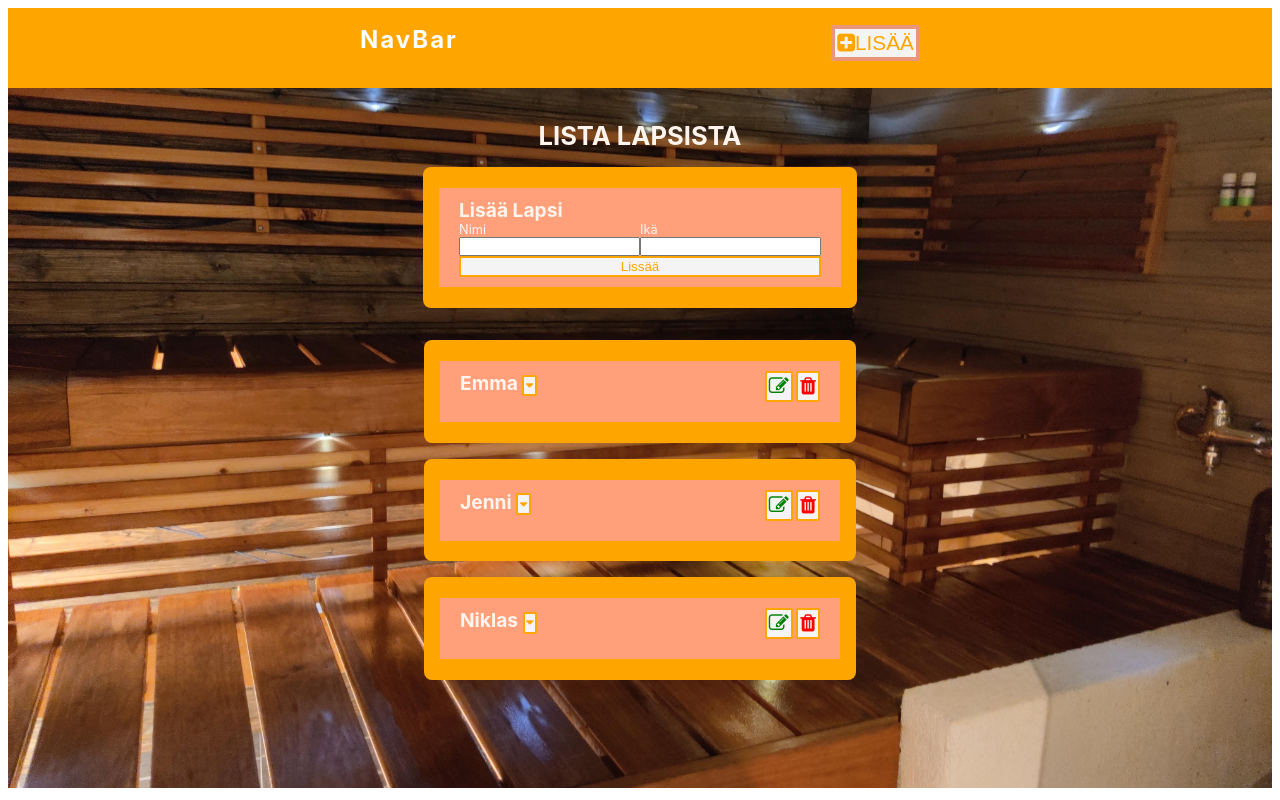
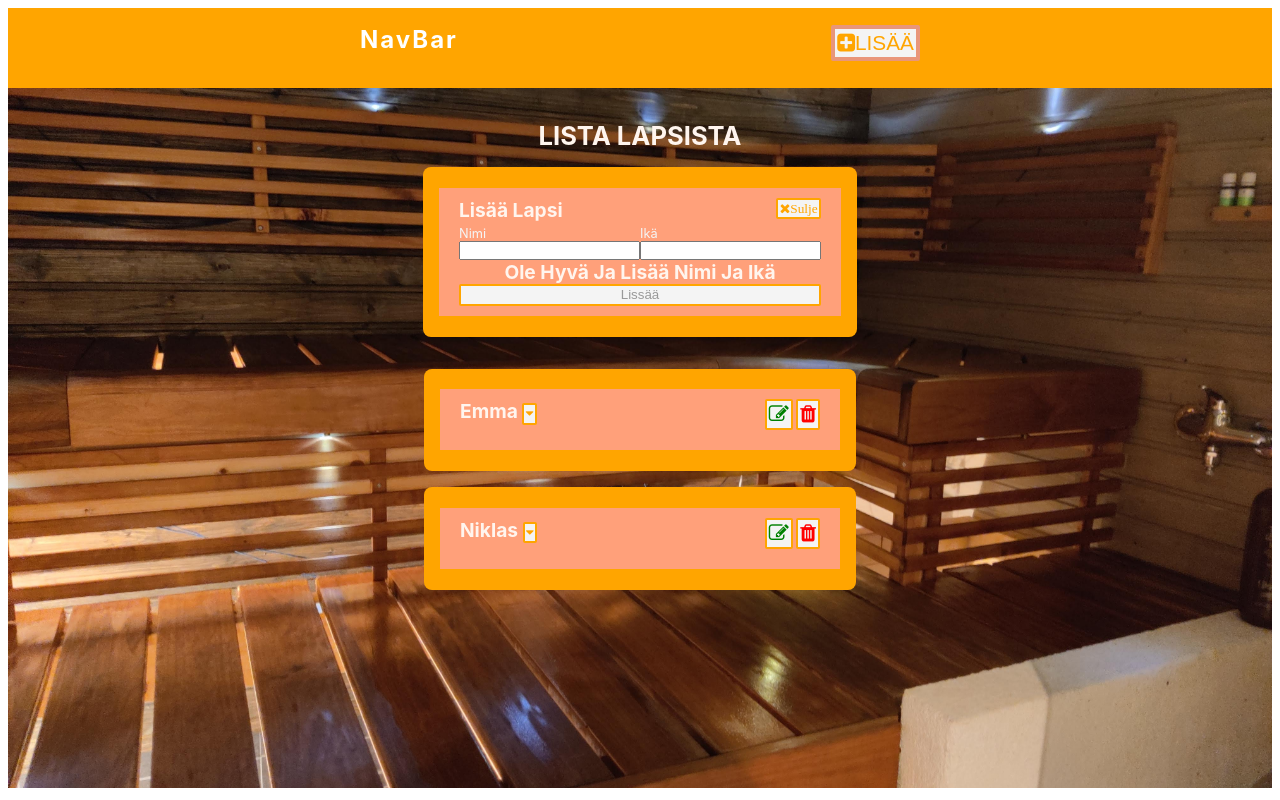
Before and after one commit to jakoivus/my-svelte-project, a Svelte app: page / in a window 1280 px wide. Built offline with nearby package versions, Linux system fonts and the light colour scheme.

Commit message:
Some Event handlers added

```diff
--- a/public/global.css
+++ b/public/global.css
@@ -168,6 +168,14 @@ button:focus {
 	color: var(--darkGrey);
   }
 
+.empty-warning{
+	color:red;
+	margin: 0;
+	padding: 0;
+	display: flex;
+	flex-direction: column;
+	align-items: center;
+  }
 
   .page-content {
 	margin: 0;
@@ -175,8 +183,6 @@ button:focus {
 	display: flex;
 	flex-direction: column;
 	align-items: center;
-	/* margin-left: 15%;
-	width: 80%; */
   }
 
   .paragraph-text {
@@ -214,6 +220,9 @@ button:focus {
 	margin: 0 auto;
 	box-shadow: var(--lightShadow);
   }
+  .disabled {
+	  color:darkgray
+  }
   .delete-btn {
 	color: red;
   }
--- a/src/Lapsi.svelte
+++ b/src/Lapsi.svelte
@@ -19,9 +19,7 @@
 
 <article class='outer-container'>
     <div class='container'>
-        <div class='row'>
-        <!-- <div class='container-content flex-row'> -->
-            <div>
+        <div class='row'><div>
                 <h1>
                     {lapsi.name}
                     <button class="amount-btn" on:click={toggleDetails}><i class="fa fa-caret-down" /></button>
@@ -40,5 +38,4 @@
             </div>
         </div>
     </div>
-
 </article>
--- a/src/LapsiForm.svelte
+++ b/src/LapsiForm.svelte
@@ -1,28 +1,47 @@
 <script>
     import Title from './Title.svelte'
+    let name =''
+    let age = null
+    $: console.log('Name: ',{name},'Age: ', {age})
+    $: isEmpty = !name || !age
 
-
+    //FUNCTIONS
+    function handleSubmit() {
+        window.alert("Submit pressed")
+    }
 </script>
 
 <section class='form'>
 <div class='outer-container'>
     <div class='container'>
+
+
+        <div class='row'>
         <h1 >lisää lapsi</h1>
-        <form>
+            <div class='row-right'>
+                <button type='button' class='close-btn'><i class='fa fa-times'>Sulje</button>
+            </div>
+        </div>
+        <form on:submit={handleSubmit}>
         <div class='row'>
             <div class='form-control'>
                 <label for="name">Nimi</label>
-                <input type='text' id='name'>
+                <input type='text' id='name' bind:value={name}>
             </div>
 
             <div class='form-control row-right'>
                 <label for="age">Ikä</label>
-                <input type='text' id='age'>
+                <input type='text' id='age' bind:value={age}>
             </div>
         </div>
-        <p></p>
-        <button type='submit' class='btn btn-block'>Lissää</button>
-        </form>
+        {#if isEmpty}
+        <div class='empty-warning'>
+            <h1>Ole hyvä ja lisää nimi ja ikä</h1>
+        </div>
+        {/if}
+        <button type='submit' class='btn btn-block' class:disabled={isEmpty} disabled={isEmpty}>Lissää</button>
+    </form>
+
     </div>
 </div>
 </section>
--- a/src/Navbar.svelte
+++ b/src/Navbar.svelte
@@ -1,5 +1,8 @@
 <script>
-
+    //
+    function handleClick() {
+        window.alert("Lisää painettu")
+    }
 </script>
 
 <style>
@@ -10,7 +13,7 @@
     <div class="nav">
         <div class="nav-center">
             <h1 class="nav-title">NavBar</h1>
-            <button type='button' class='nav-btn'><i class="fa fa-plus-square" />LISÄÄ</button>
+            <button type='button' class='nav-btn' on:click={handleClick}><i class="fa fa-plus-square" />LISÄÄ</button>
         </div>
     </div>
 </nav>
--- a/src/lapset.js
+++ b/src/lapset.js
@@ -4,11 +4,11 @@ export default [
       name: "Emma",
       age: 18
     },
-    {
-      id: Math.random() * Date.now(),
-      name: "Jenni",
-      age: 17
-    },
+    // {
+    //   id: Math.random() * Date.now(),
+    //   name: "Jenni",
+    //   age: 17
+    // },
     {
       id: Math.random() * Date.now(),
       name: "Niklas",
```
